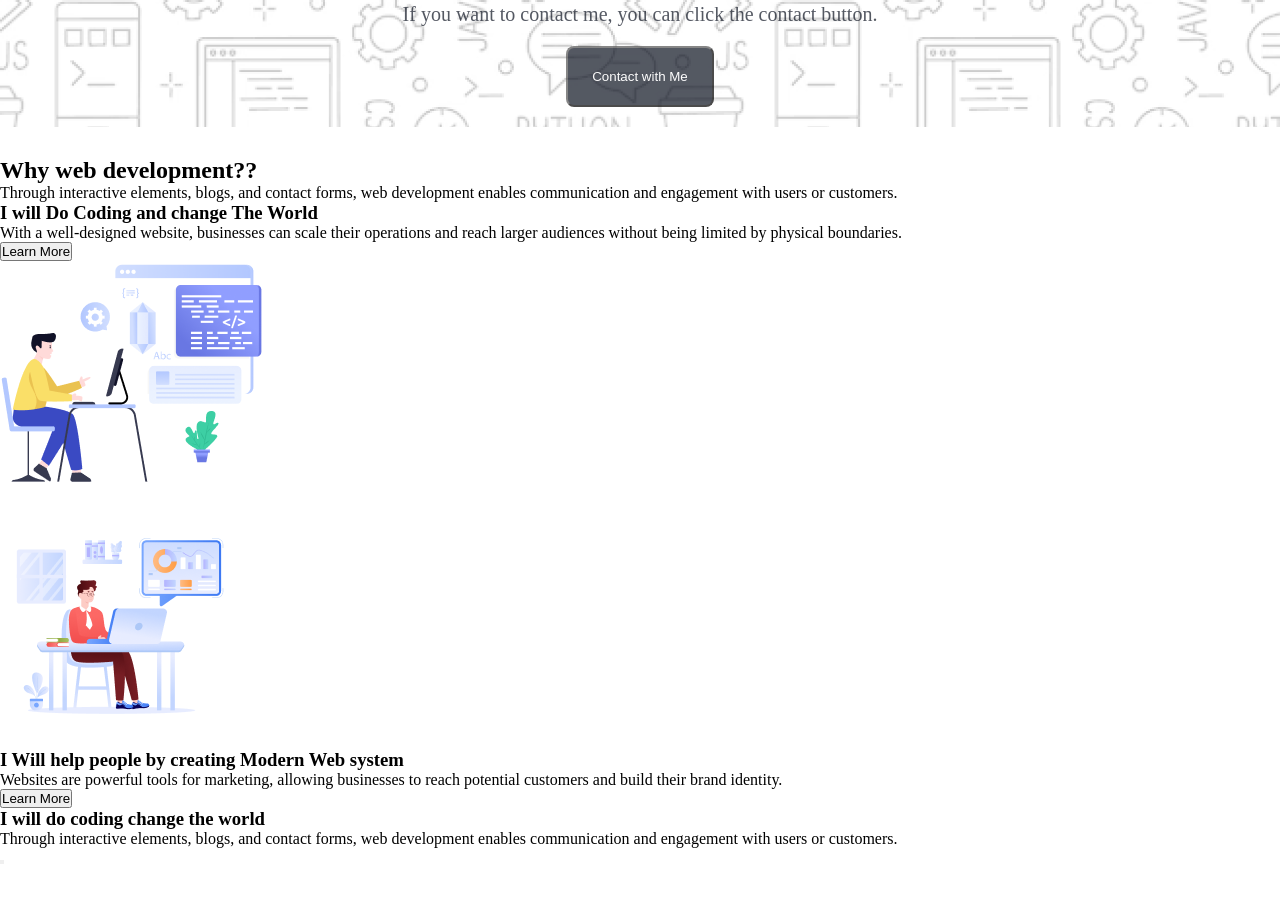
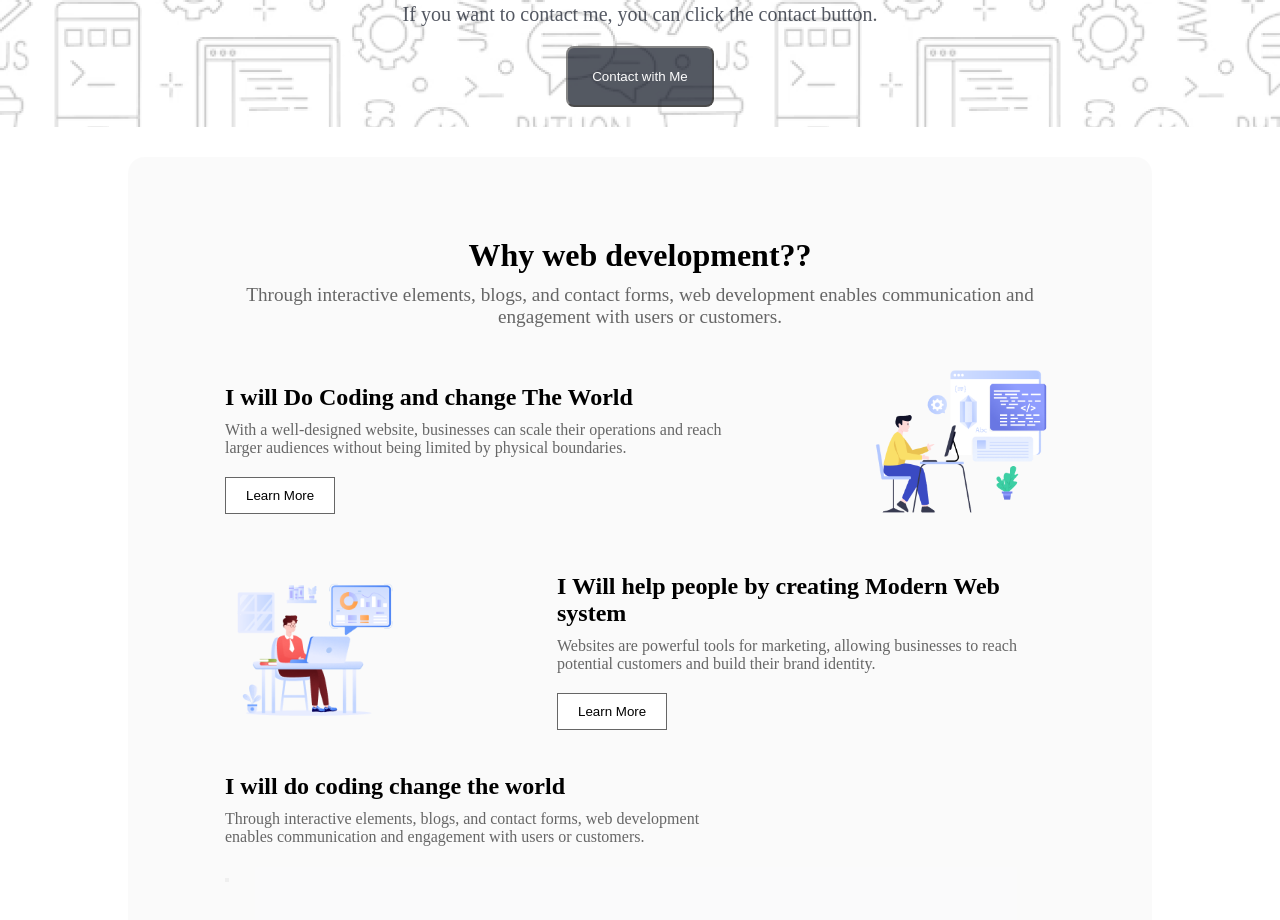
Before and after one commit to tanimtanvirsafari/My-A1-restart, a plain HTML site: page index.html in a window 1280 px wide. Shown: the part 658-1578 px from the top of the page. Before the commit the page ends 1524 px from the top, so only its background shows below. Drawn offline with Linux system fonts and the light colour scheme.

Commit message:
alhamdulillah why section completed

```diff
--- a/styles/style.css
+++ b/styles/style.css
@@ -75,3 +75,60 @@
     padding-bottom: 20px;
 }
 /* why dev section */
+.web-dev-section{
+    width: 80%;
+    margin: auto;
+    text-align: center;
+    padding: 50px 0px;
+}
+.section-title{
+    font-size: 2rem;
+    margin-bottom: 10px;
+}
+.section-description{
+    font-size: 1.2rem;
+    color: #666;
+    margin-bottom: 40px;
+}
+.card{
+    display: flex;
+    justify-content: space-between;
+    align-items: center;
+    margin-bottom: 30px;
+    border: 1 px solid whitesmoke;
+    border-radius: 10px;
+}
+.card .text{
+    width: 60%;
+    text-align: left;
+}
+.card .img{
+    width: 180px;
+}
+.card h3{
+    font-size: 1.5rem;
+    margin-bottom: 10px;
+
+}
+.card p{
+    font-size: 1 rem;
+    color: #666;
+    margin-bottom: 20px;
+}
+.btn-section{
+    padding: 10px 20px;
+    background-color: white;
+    color: #000;
+    border: 1px solid #666;
+    cursor: pointer;
+}
+.card .img img{
+    width: 100%;
+    height: auto;
+    border-radius: 10px;
+}
+.web-dev-section{
+    padding: 80px 97px;
+    border-radius: 16px;
+    background-color: rgba(13,19,33,0.02);
+}
```
